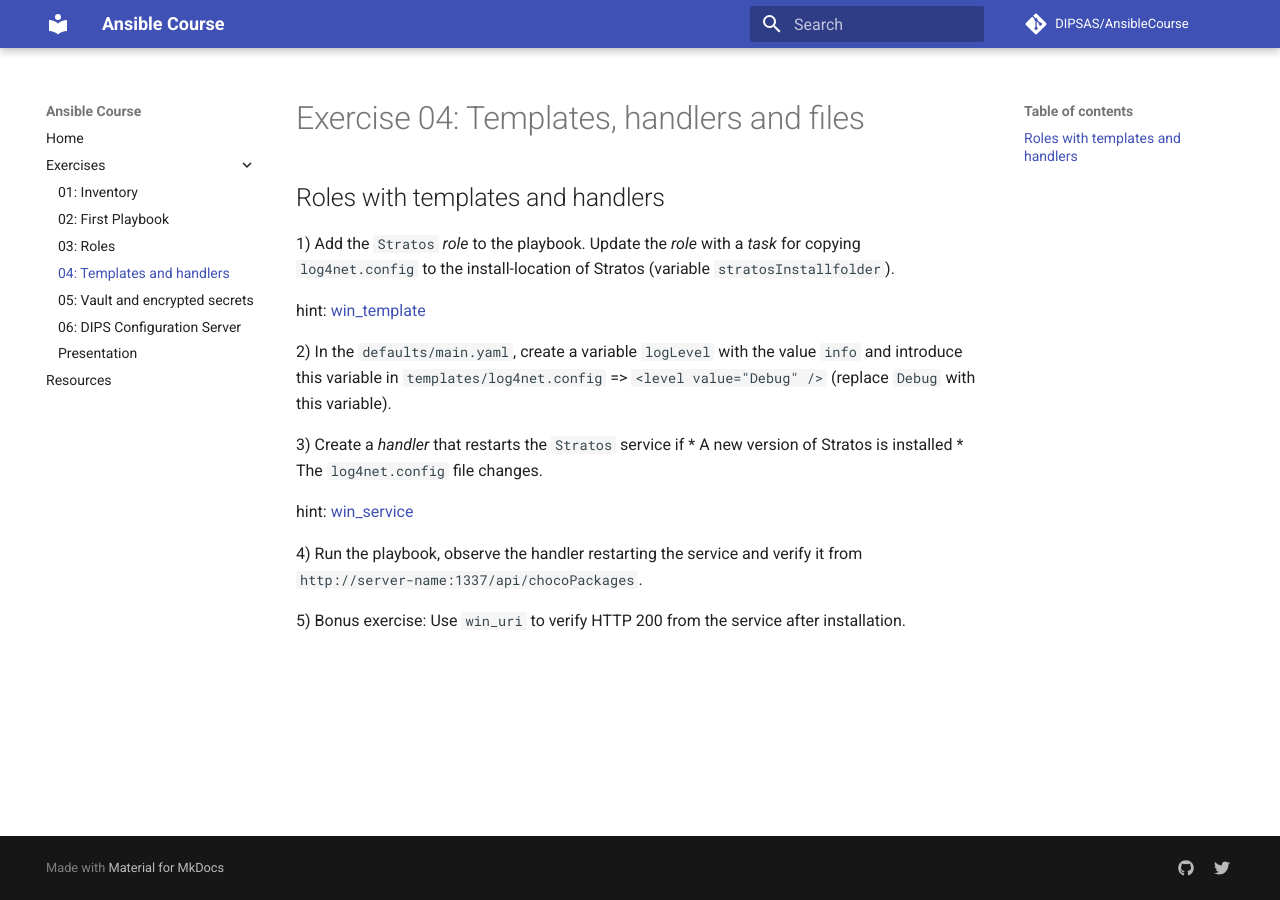
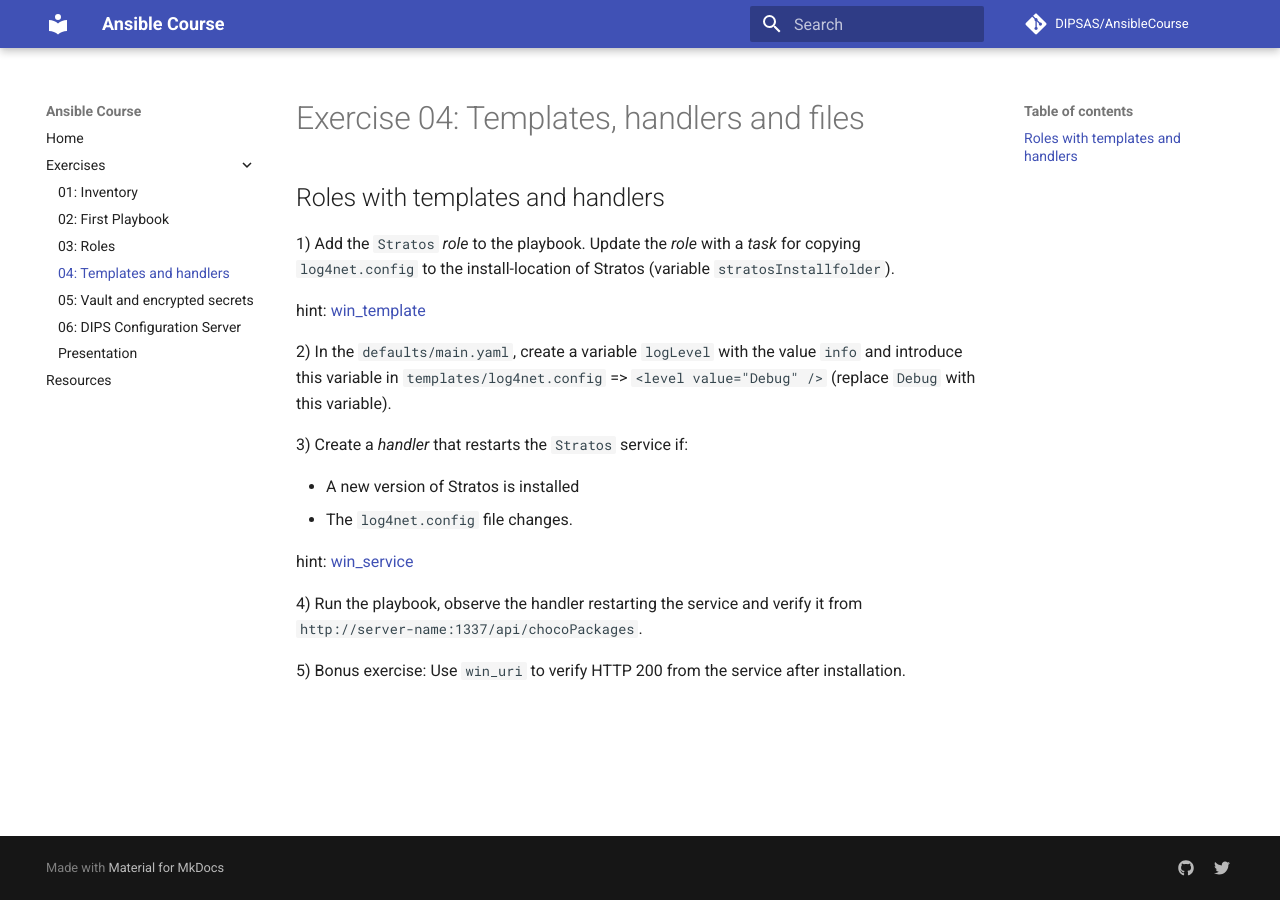
Before and after one commit to DIPSAS/AnsibleCourse, an MkDocs documentation site: the page built from docs/exercises/04-TemplatesHandlers.md, in a window 1280 px wide. Built offline with MkDocs 1.6.1 and Material for MkDocs 9.7.7, drawn with Linux system fonts in a browser that asks for light colours; comment, search, counter and statistics services are not loaded.

```diff
--- a/docs/exercises/04-TemplatesHandlers.md
+++ b/docs/exercises/04-TemplatesHandlers.md
@@ -8,9 +8,10 @@ hint: [win_template](https://docs.ansible.com/ansible/latest/modules/win_templat
 
 2) In the `defaults/main.yaml`, create a variable `logLevel` with the value `info` and introduce this variable in `templates/log4net.config` => `<level value="Debug" />` (replace `Debug` with this variable).
 
-3) Create a *handler* that restarts the `Stratos` service if
-    * A new version of Stratos is installed
-    * The `log4net.config` file changes.
+3) Create a *handler* that restarts the `Stratos` service if:
+
+* A new version of Stratos is installed
+* The `log4net.config` file changes.
 
 hint: [win_service](https://docs.ansible.com/ansible/latest/modules/win_service_module.html)
 
```
Also changed, not shown: docs/exercises/02-FirstPlaybook.md (+3 -0 lines), docs/exercises/03-Roles.md (+2 -0 lines).
